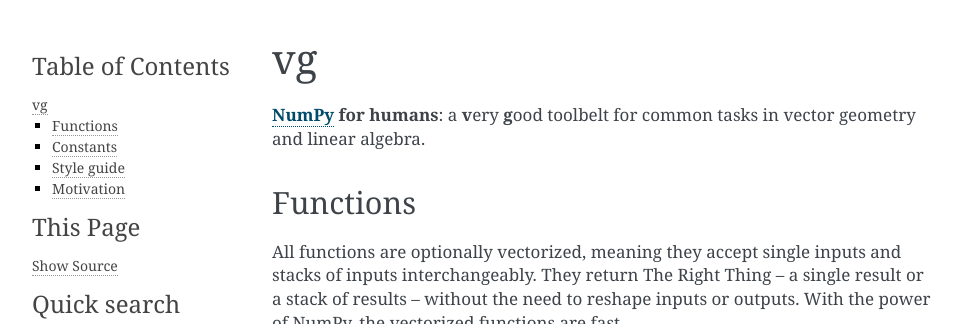
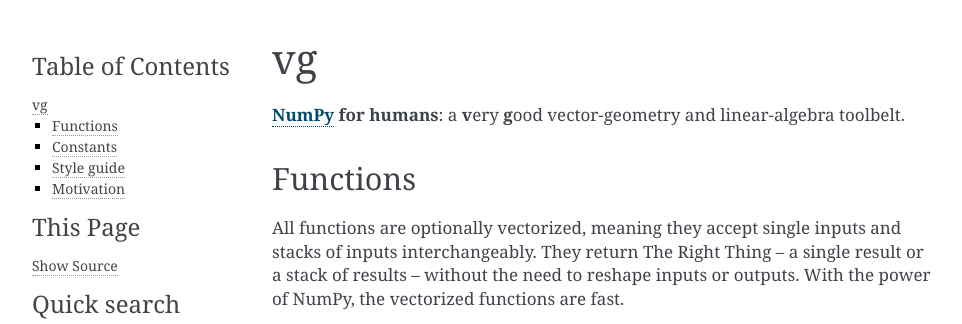
Before and after one commit to lace/vg, a Sphinx documentation site: the page built from doc/index.md, in a window 1280 px wide and 900 px high, cut to the strip 0-324 px from the top of the window. Shown: the whole strip, without its empty margins (148-1110 px from the left). Built offline with Sphinx 7.4.7, drawn with Linux system fonts in a browser that asks for light colours.

Commit message:
RELEASE 0.5.0 (#37)

```diff
--- a/doc/index.md
+++ b/doc/index.md
@@ -1,8 +1,8 @@
 vg
 ==
 
-**[NumPy][] for humans**: a **v**ery **g**ood toolbelt for common tasks in
-vector geometry and linear algebra.
+**[NumPy][] for humans**: a **v**ery **g**ood vector-geometry and
+linear-algebra toolbelt.
 
 [numpy]: https://www.numpy.org/
 
--- a/vg/__init__.py
+++ b/vg/__init__.py
@@ -3,4 +3,4 @@
 from . import core as _core
 __all__ = _core.__all__
 
-__version__ = "0.4.0"
+__version__ = "0.5.0"
```
Also changed, not shown: CHANGELOG.md (+7 -0 lines), README.md (+2 -2 lines).
